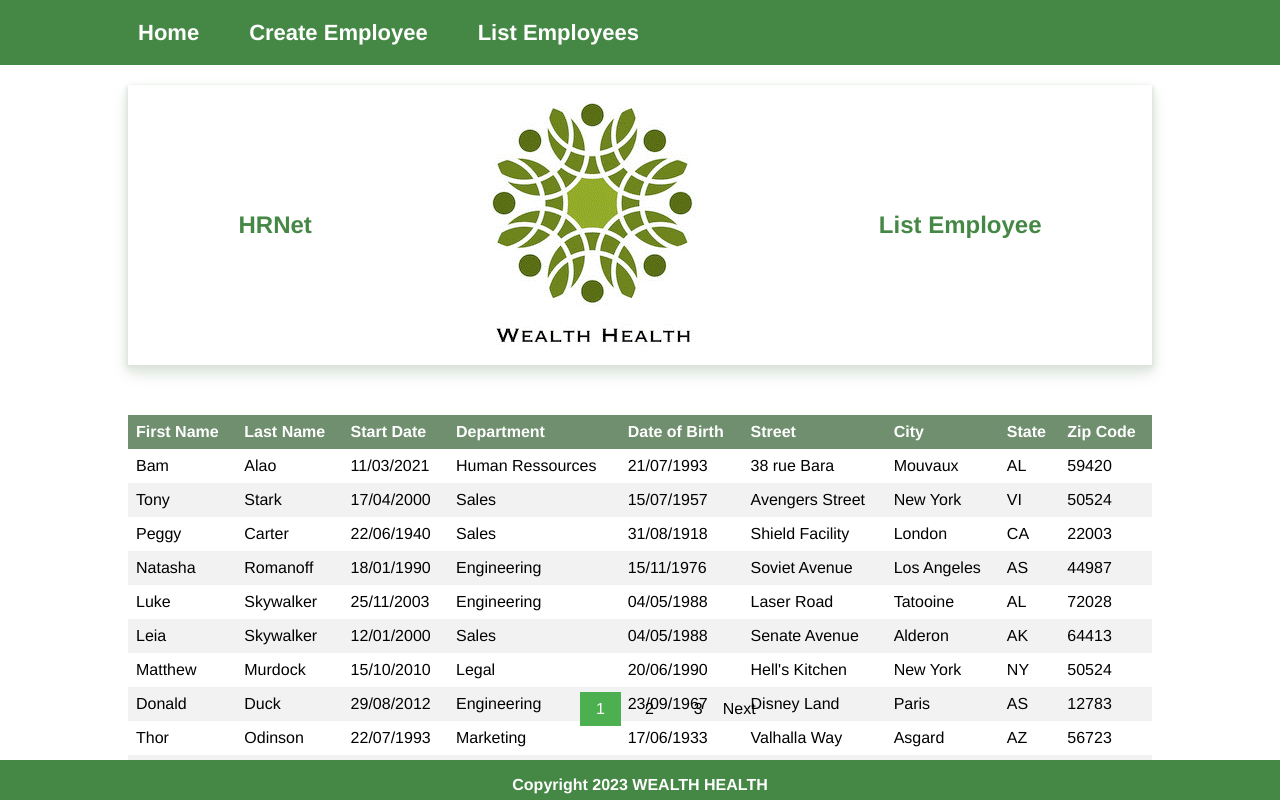
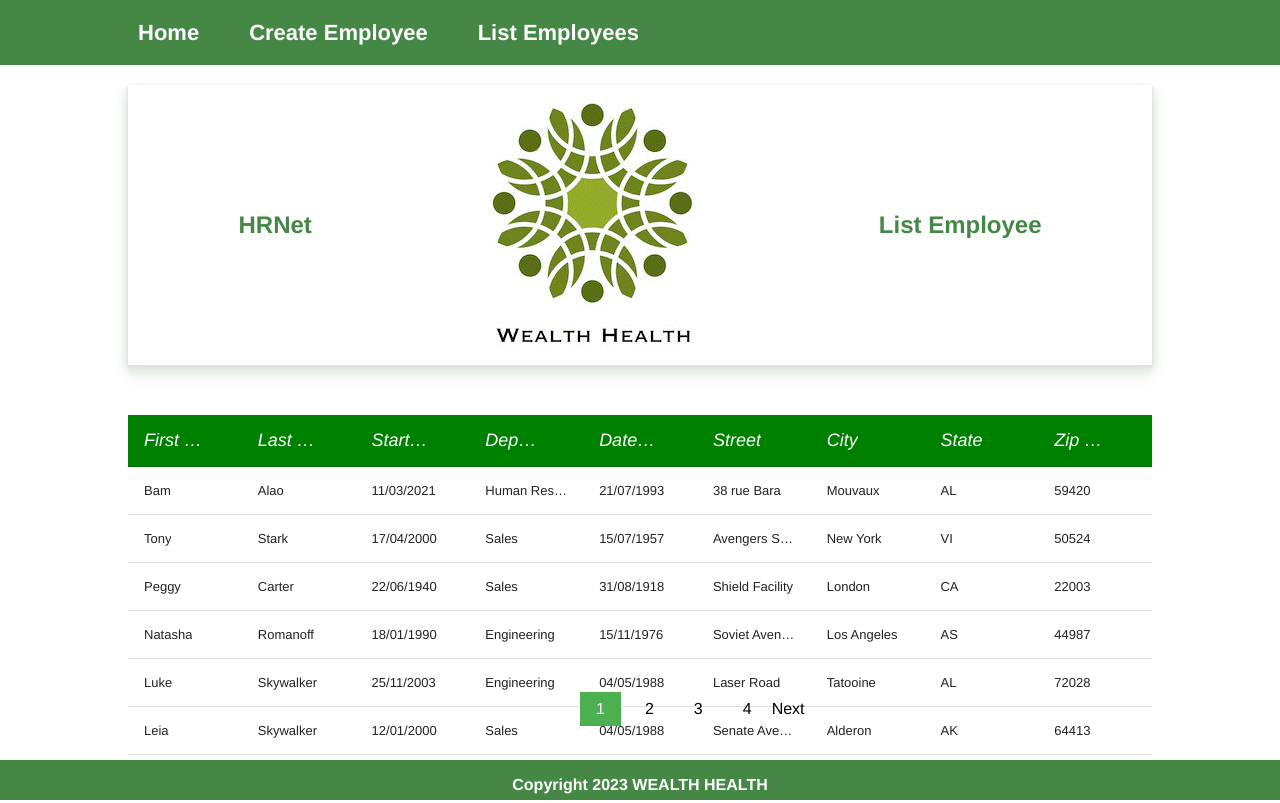
Before and after one commit to pascalinecte91/Wealth_Health_P14, a React (Create React App) app: page /list_employees in a window 1280 px wide. Built offline with nearby package versions, Linux system fonts and the light colour scheme.

Commit message:
🚑 sort date OK

```diff
--- a/package.json
+++ b/package.json
@@ -4,6 +4,7 @@
   "version": "0.1.0",
   "private": true,
   "dependencies": {
+    "@emotion/is-prop-valid": "^1.2.1",
     "@headlessui/react": "^1.7.15",
     "@heroicons/react": "^2.0.18",
     "@reduxjs/toolkit": "^1.9.5",
@@ -20,6 +21,7 @@
     "react-router-dom": "^6.14.0",
     "react-scripts": "5.0.1",
     "sass": "^1.63.6",
+    "styled-components": "^6.0.2",
     "web-vitals": "^2.1.4"
   },
   "scripts": {
--- a/src/App.js
+++ b/src/App.js
@@ -8,11 +8,13 @@ import "./App.css";
 import "style/index.scss";
 import React from "react";
 import Navbar from 'components/navbar/Navbar.js';
+import isPropValid from '@emotion/is-prop-valid';
+import { StyleSheetManager } from 'styled-components';
 
 const App = () => {
   return (
       <>
-
+  <StyleSheetManager shouldForwardProp={isPropValid}>
         <Router>
         <Navbar />
           <Routes>
@@ -23,7 +25,7 @@ const App = () => {
           </Routes>
           <Footer />
         </Router>
-
+        </StyleSheetManager>
       </>
 
   );
--- /dev/null
+++ b/src/components/dataTableStyles.js
@@ -0,0 +1,23 @@
+export const customSortIcon = ({ isSorted, isSortedDesc }) => (
+  <div>
+    <span style={{ color: isSorted ? "black" : "gray" }}>▲</span>
+    <span style={{ color: isSortedDesc ? "black" : "gray" }}>▼</span>
+  </div>
+);
+
+export const customStyles = {
+  table: {
+    style: {
+      width: "80%",
+      margin: "auto",
+    },
+  },
+  headRow: {
+    style: {
+      backgroundColor: "green" ,// change the background color
+      color: "white", // change the text color
+      fontSize: "18px", // change the font size
+      fontStyle: "italic", // change the font style
+    },
+  },
+};
--- a/src/data/column.js
+++ b/src/data/column.js
@@ -1,47 +1,102 @@
+import { customSortIcon } from "components/dataTableStyles.js";
+/**
+ * @typedef {Object} Column
+ * @property {string} name - Le nom de la colonne.
+ * @property {function} selector - La fonction de sélection pour la colonne.
+ * @property {boolean} sortable - Si la colonne est triable ou non.
+ * @property {function} sortIcon - L'icône de tri pour la colonne.
+ * @property {function} sortFunction - La fonction de tri pour la colonne.
+ */
+
+/**
+ * Les colonnes pour le tableau des employés.
+ * @type {Column[]}
+ */
 export const columns = [
+
+  // props definie sur true pour definir le tri sur la colonne en question
   {
-        name: 'First Name',
-        selector:row => row.firstName,
-        sortable: true
+    name: "First Name",
+    selector: (row) => row.firstName,
+    sortable: true,
+    sortIcon: customSortIcon,
+    sortFunction: (a, b) => a.firstName.localeCompare(b.firstName),
   },
   {
-        name: 'Last Name',
-        selector:row => row.lastName,
-        sortable: true
+    name: "Last Name",
+    selector: (row) => row.lastName,
+    sortable: true,
+    sortIcon: customSortIcon,
+    sortFunction: (a, b) => a.lastName.localeCompare(b.lastName),
   },
   {
     name: 'Start Date',
-        selector:row => row.startDate,
-        sortable: true
+    selector: row => row.startDate,
+    sortable: true,
+    sortIcon: customSortIcon,
+
+    /**
+     *
+     * @param {*} a  objet à comparer
+     * @param {*} b  objet à comparer
+     * @props { starDate } string format
+     * @method reverse  pour avoir le meme format des dates js
+     * @method join pour refaire la chaine en inserant - aaa-mm-jj
+     * @objet Date  cree  l objet avec date de depart
+     * @returns si false: a date te plus ancienne, si true:  inverse si null = identique
+     */
+    sortFunction: (a, b) => {
+      //La méthode join est  utilisée pour transformer le tableau en une chaîne de caractères
+      //au format compatible Date de JavaScript, qui permet de créer un objet Date
+      const dateA = a.startDate.split('/').reverse().join('-');
+      const dateB = b.startDate.split('/').reverse().join('-');
+      return new Date(dateA) - new Date(dateB);
+    },
   },
   {
-        name: 'Department',
-        selector:row => row.department,
-        sortable: true
+    name: "Department",
+    selector: (row) => row.department,
+    sortable: true,
+    sortIcon: customSortIcon,
+    sortFunction: (a, b) => a.department.localeCompare(b.department),
   },
   {
     name: 'Date of Birth',
-        selector:row => row.dateOfBirth,
-        sortable: true
+    selector: row => row.dateOfBirth,
+    sortable: true,
+    sortIcon: customSortIcon,
+    sortFunction: (a, b) => {
+      const dateA = a.dateOfBirth.split('/').reverse().join('-');
+      const dateB = b.dateOfBirth.split('/').reverse().join('-');
+      return new Date(dateA) - new Date(dateB);
+    },
   },
   {
-        name: 'Street',
-        selector:row => row.street,
-        sortable: true
+    name: "Street",
+    selector: (row) => row.street,
+    sortable: true,
+    sortIcon: customSortIcon,
+    sortFunction: (a, b) => a.street.localeCompare(b.street),
   },
   {
-        name: 'City',
-        selector:row => row.city,
-        sortable: true
+    name: "City",
+    selector: (row) => row.city,
+    sortable: true,
+    sortIcon: customSortIcon,
+    sortFunction: (a, b) => a.city.localeCompare(b.city),
   },
   {
-        name: 'State',
-        selector:row => row.state,
-        sortable: true
+    name: "State",
+    selector: (row) => row.state,
+    sortable: true,
+    sortIcon: customSortIcon,
+    sortFunction: (a, b) => a.state.localeCompare(b.state),
   },
   {
-        name: 'Zip Code',
-        selector:row => row.zipCode,
-        sortable: true
+    name: "Zip Code",
+    selector: (row) => row.zipCode,
+    sortable: true,
+    sortIcon: customSortIcon,
+    sortFunction: (a, b) => a.zipCode.localeCompare(b.zipCode),
   },
-]
+];
--- a/src/pages/listEmployees/ListEmployees.jsx
+++ b/src/pages/listEmployees/ListEmployees.jsx
@@ -3,20 +3,22 @@ import logo from "assets/logo_name.gif";
 import mockEmployed from "data/mockEmployed.js";
 import { columns } from "data/column.js";
 import Pagination from "components/pagination/Pagination.js";
+import DataTable from "react-data-table-component";
+import { customStyles } from "components/dataTableStyles.js";
 
-/**
- * @Composant pour afficher une liste d'employés avec pagination.
- */
+
 const ListEmployees = () => {
   // État pour suivre la page actuelle (indexée à partir de 0)
   const [currentPage, setCurrentPage] = useState(0);
   // Nombre d'éléments à afficher par page
-  const itemsPerPage = 10;
-    // Calculer les index de début et de fin pour les éléments à afficher sur la page actuelle
+  const itemsPerPage = 7;
+  // Calculer les index de début et de fin pour les éléments à afficher sur la page actuelle
   const startIndex = currentPage * itemsPerPage;
   const endIndex = startIndex + itemsPerPage;
-  // méthode slice pour extraire les éléments à afficher sur la page  à partir des données mockEmployed
+  // j'extrais les éléments avec .slice pour afficher sur la page  à partir des données mockEmployed
+  // Ils sont stockés dans displayedCurrentitems
   const displayedCurrentItems = mockEmployed.slice(startIndex, endIndex); //spécifie l’intervalle des éléments à extraire.
+
 
   return (
     <>
@@ -27,25 +29,14 @@ const ListEmployees = () => {
           <h2 className="create__title">List Employee</h2>
         </div>
       </section>
-      <table>
-        <thead>
-          <tr>
-            {columns.map((column) => (
-              <th key={column.name}>{column.name}</th>
-            ))}
-          </tr>
-        </thead>
-        <tbody>
-          {displayedCurrentItems.map((row) => (
-            <tr key={row.firstName}>
-              {columns.map((column) => (
-                <td key={column.name}>{column.selector(row)}</td>
-              ))}
-            </tr>
-          ))}
-        </tbody>
-      </table>
 
+      <DataTable
+        columns={columns}
+        data={displayedCurrentItems}
+        customStyles={customStyles}
+
+
+      />
       <Pagination
         pageCount={Math.ceil(mockEmployed.length / itemsPerPage)}
         currentPage={currentPage}
--- a/src/style/index.scss
+++ b/src/style/index.scss
@@ -1,6 +1,5 @@
 @import "style/mixins";
 @import "style/settings";
-
 
 @import "components/navbar/navbar";
 @import "components/footer/footer";
@@ -8,6 +7,7 @@
 @import "components/calendar/datepicker";
 @import "components/pagination/pagination";
 
+
 @import "pages/home/home";
 @import "pages/addEmployee/addEmployee";
-@import "pages/listEmployees/listEmployee";
+@import "pages/listEmployees/listEmployees";
```
Also changed, not shown: src/components/column/Columns.js (deleted, +0 -47 lines), src/components/column/column.scss (deleted), src/pages/listEmployees/_listEmployees.scss (renamed from src/pages/listEmployees/_listEmployee.scss), 1 other file (tests, documents, lock files or other folders). Lines whose indentation alone changed are shown as unchanged.
